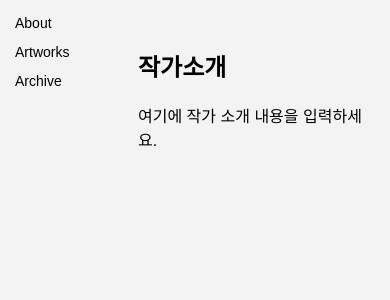
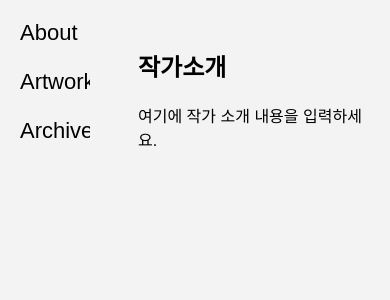
Before and after one commit to nayo40/40-artworks, a Flask app: page /about in a window 390 px wide. Shown: the top 300 px of the page. Run offline with Flask 3, Linux system fonts and the light colour scheme.

```diff
--- a/static/style.css
+++ b/static/style.css
@@ -134,8 +134,8 @@ section {
     }
 
     .sidebar ul li a {
-        font-size: 14px !important ;
-        padding: 5px!important ;
+        font-size: 22px !important ;
+        padding: 10px!important ;
     }
 
     .content, .about-content, .exhibitions-content, .archive-content{
```
